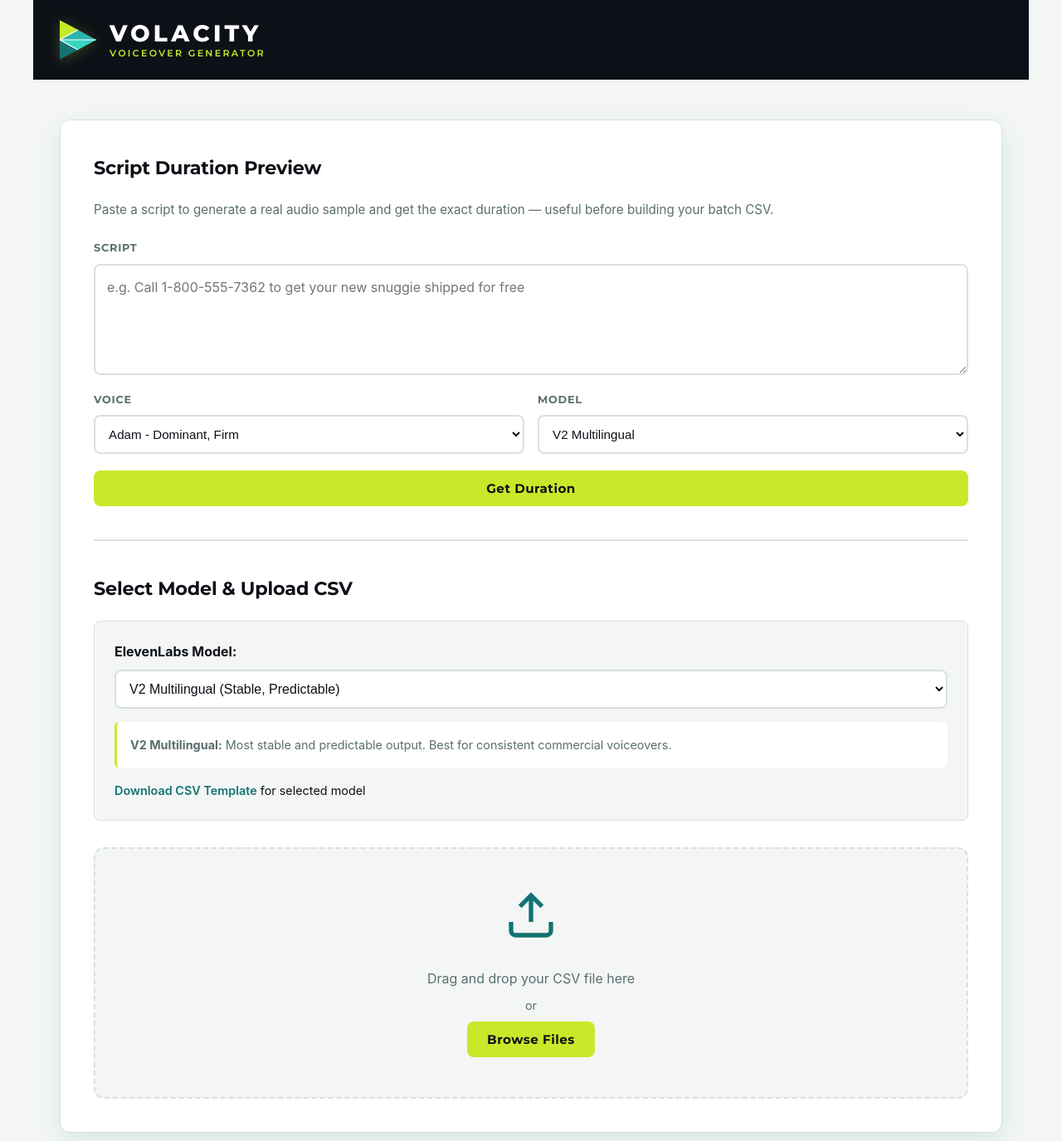
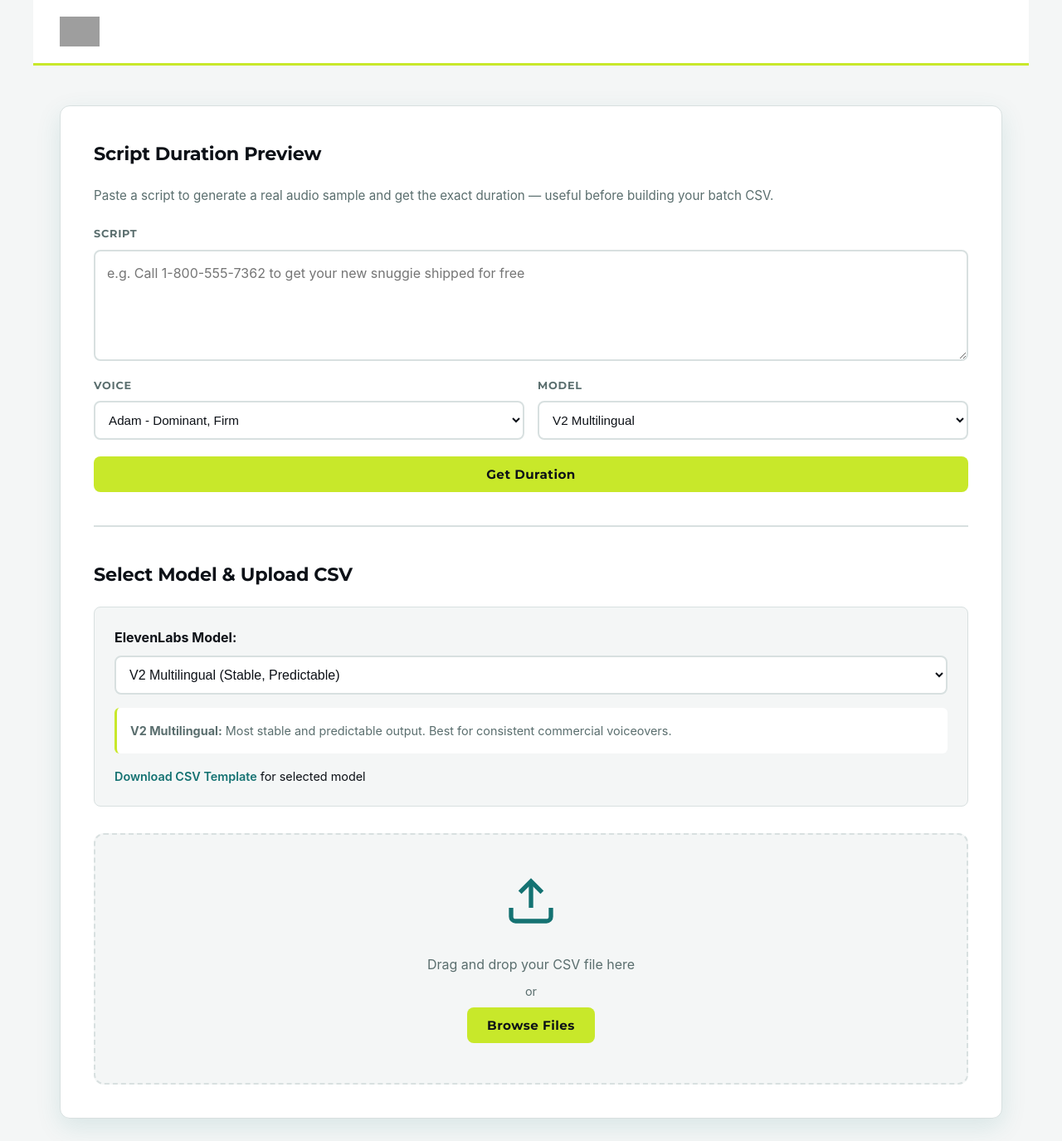
Before and after one commit to niconley/voiceover-generator, a Flask app: page / in a window 1280 px wide. Shown: the top 1375 px of the page at 83% size. Run offline with Flask 3, Linux system fonts and the light colour scheme; grey boxes are pictures that could not be loaded.

Commit message:
Use real Volacity logo from CDN, switch to light header
- Replace SVG logo approximation with real Volacity logo via CDN URL
- Switch header from dark to white with lime bottom border accent,
  since the logo has a white background
- Update back button and batch label styles for light header

Note: CDN URL works in production; for local dev the logo file should
be placed at frontend/static/volacity-logo.png and the src updated.

https://claude.ai/code/session_01SR9T8pBeQAHT9fJVxLHYuA

```diff
--- a/frontend/static/style.css
+++ b/frontend/static/style.css
@@ -45,9 +45,10 @@ body {
 
 /* ── Header ──────────────────────────────────────────────────────────── */
 header {
-    background: var(--brand-black);
+    background: var(--surface);
+    border-bottom: 3px solid var(--brand-lime);
     margin: 0 -2rem 3rem;
-    padding: 1.5rem 2rem;
+    padding: 1.25rem 2rem;
     display: flex;
     align-items: center;
     justify-content: space-between;
@@ -62,33 +63,11 @@ header {
     text-decoration: none;
 }
 
-.header-logo svg {
-    flex-shrink: 0;
-    filter: drop-shadow(0 2px 8px rgba(200, 232, 42, 0.25));
-}
-
-.header-brand {
-    display: flex;
-    flex-direction: column;
-    line-height: 1.1;
-}
-
-.brand-name {
-    font-family: 'Montserrat', sans-serif;
-    font-size: 1.75rem;
-    font-weight: 800;
-    letter-spacing: 0.15em;
-    color: #FFFFFF;
-}
-
-.brand-subtitle {
-    font-family: 'Montserrat', sans-serif;
-    font-size: 0.7rem;
-    font-weight: 600;
-    letter-spacing: 0.2em;
-    text-transform: uppercase;
-    color: var(--brand-lime);
-    margin-top: 2px;
+.header-logo-img {
+    height: 36px;
+    width: auto;
+    display: block;
+    /* logo has white text — invert not needed on dark header */
 }
 
 .header-nav a {
@@ -113,11 +92,11 @@ header .btn-back {
     font-size: 0.8rem;
     font-weight: 600;
     letter-spacing: 0.05em;
-    color: rgba(255,255,255,0.7);
+    color: var(--brand-teal-dark);
     text-decoration: none;
     padding: 0.5rem 1.25rem;
     border-radius: 6px;
-    border: 1px solid rgba(255,255,255,0.2);
+    border: 1px solid var(--border);
     transition: all 0.2s ease;
     display: inline-flex;
     align-items: center;
@@ -125,20 +104,19 @@ header .btn-back {
 }
 
 header .btn-back:hover {
-    color: white;
-    border-color: var(--brand-lime);
-    background: rgba(200, 232, 42, 0.08);
+    background: var(--background);
+    border-color: var(--brand-teal-mid);
 }
 
 header .batch-label {
     font-size: 0.8rem;
-    color: rgba(255,255,255,0.4);
+    color: var(--text-secondary);
     font-family: monospace;
 }
 
 header .batch-label code {
-    color: var(--brand-teal-light);
-    background: rgba(56, 212, 190, 0.1);
+    color: var(--brand-teal-dark);
+    background: rgba(20, 114, 114, 0.08);
     padding: 0.2rem 0.5rem;
     border-radius: 4px;
 }
--- a/frontend/templates/index.html
+++ b/frontend/templates/index.html
@@ -12,20 +12,9 @@
     <div class="container">
         <header>
             <a href="/" class="header-logo">
-                <!-- Volacity logo mark: 4-segment play button -->
-                <svg viewBox="0 0 96 104" width="44" height="48" xmlns="http://www.w3.org/2000/svg" aria-hidden="true">
-                    <polygon points="0,0 48,26 0,52"  fill="#C8E82A"/>
-                    <polygon points="48,26 96,52 0,52" fill="#2BB5AB"/>
-                    <polygon points="0,52 0,104 48,78" fill="#147272"/>
-                    <polygon points="48,78 96,52 0,52" fill="#38D4BE"/>
-                    <line x1="0" y1="52" x2="48" y2="26" stroke="white" stroke-width="2.5"/>
-                    <line x1="0" y1="52" x2="96" y2="52" stroke="white" stroke-width="2.5"/>
-                    <line x1="0" y1="52" x2="48" y2="78" stroke="white" stroke-width="2.5"/>
-                </svg>
-                <div class="header-brand">
-                    <span class="brand-name">VOLACITY</span>
-                    <span class="brand-subtitle">Voiceover Generator</span>
-                </div>
+                <img src="https://cdn.prod.website-files.com/69b8210c4149a5e4594c907e/69b821cd976043456556e99f_Volacity%20Logo-02-p-3200.png"
+                     alt="Volacity"
+                     class="header-logo-img">
             </a>
         </header>
 
```
Also changed, not shown: frontend/templates/results.html (+3 -13 lines).
